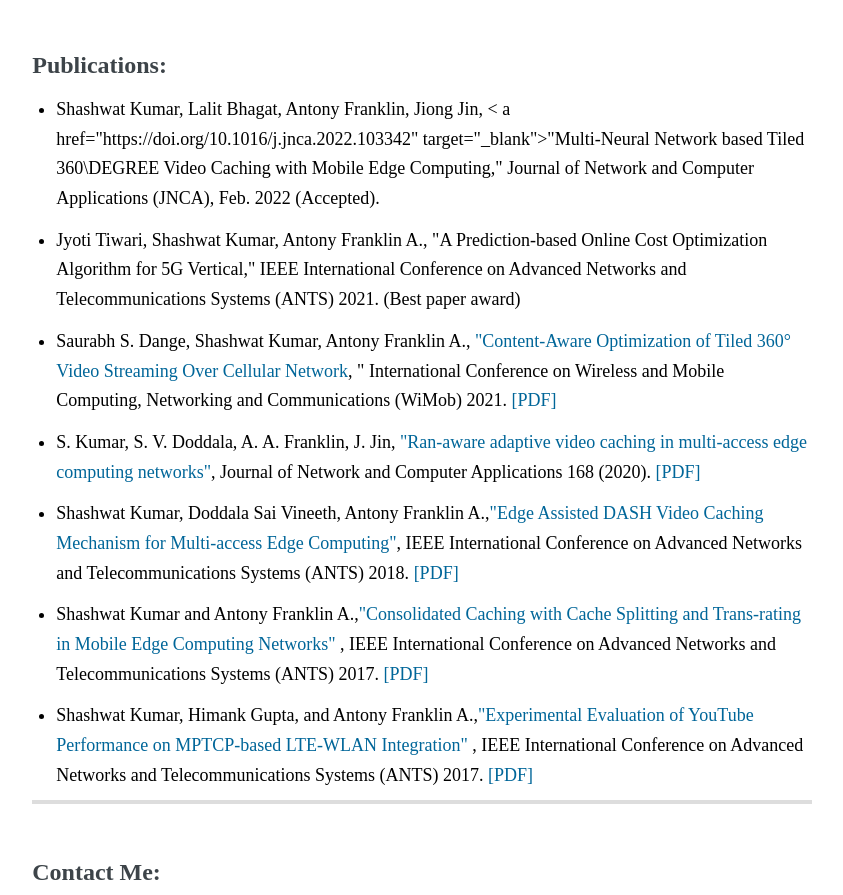
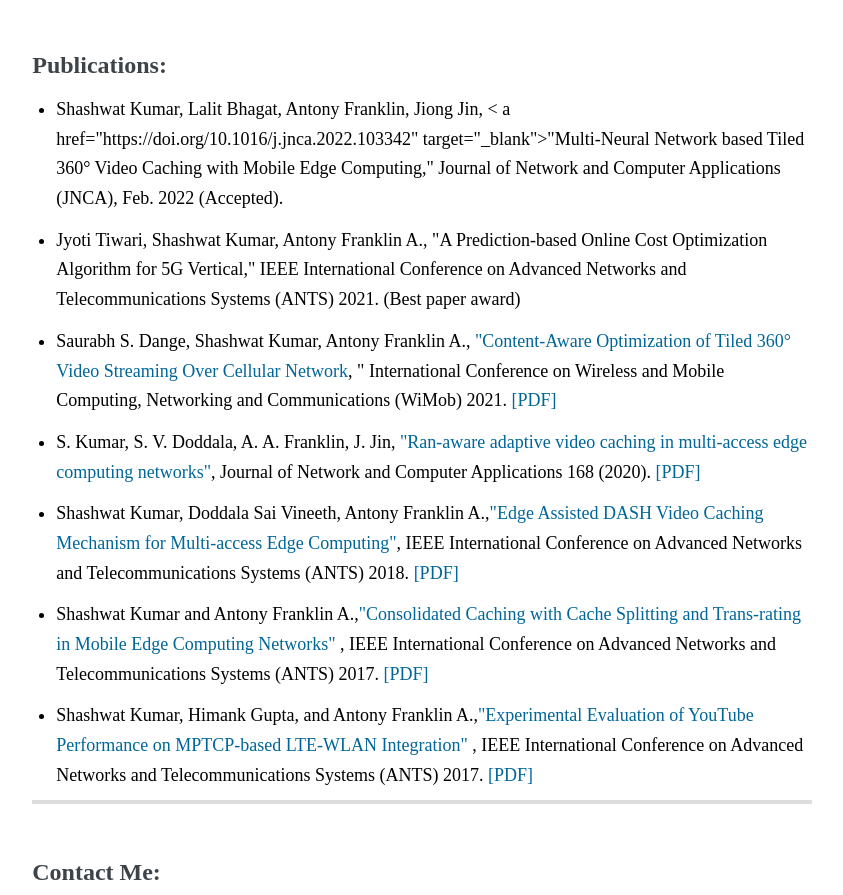
Before and after one commit to Shashwat-Kumar-PhD/Shashwat-Kumar-PhD.github.io, a plain HTML site: page index.html in a window 1280 px wide. Shown: the part 1502-2397 px from the top of the page, without its empty margins (195-1038 px from the left). Drawn offline with Linux system fonts and the light colour scheme; files whose address does not match are found by name.

Commit message:
Update index.html

```diff
--- a/index.html
+++ b/index.html
@@ -198,7 +198,7 @@
           <h3 class="heading">Publications:</h3>
           <p>
             <ul class="paperlist">
-              <li>Shashwat Kumar, Lalit Bhagat, Antony Franklin, Jiong Jin, < a href="https://doi.org/10.1016/j.jnca.2022.103342" target="_blank">"Multi-Neural Network based Tiled 360\DEGREE Video Caching with Mobile Edge Computing,"</a> Journal of Network and Computer Applications (JNCA), Feb. 2022 (Accepted).</li>
+              <li>Shashwat Kumar, Lalit Bhagat, Antony Franklin, Jiong Jin, < a href="https://doi.org/10.1016/j.jnca.2022.103342" target="_blank">"Multi-Neural Network based Tiled 360° Video Caching with Mobile Edge Computing,"</a> Journal of Network and Computer Applications (JNCA), Feb. 2022 (Accepted).</li>
               <li> Jyoti Tiwari, Shashwat Kumar, Antony Franklin A., "A Prediction-based Online Cost Optimization Algorithm for 5G Vertical," IEEE International Conference on Advanced Networks and
                 Telecommunications Systems (ANTS) 2021. (Best paper award)</li>
               <li>Saurabh S. Dange, Shashwat Kumar, Antony Franklin A., <a href="https://ieeexplore.ieee.org/document/9606308" target="_blank">"Content-Aware Optimization of Tiled 360° Video Streaming Over Cellular Network</a>,
```
